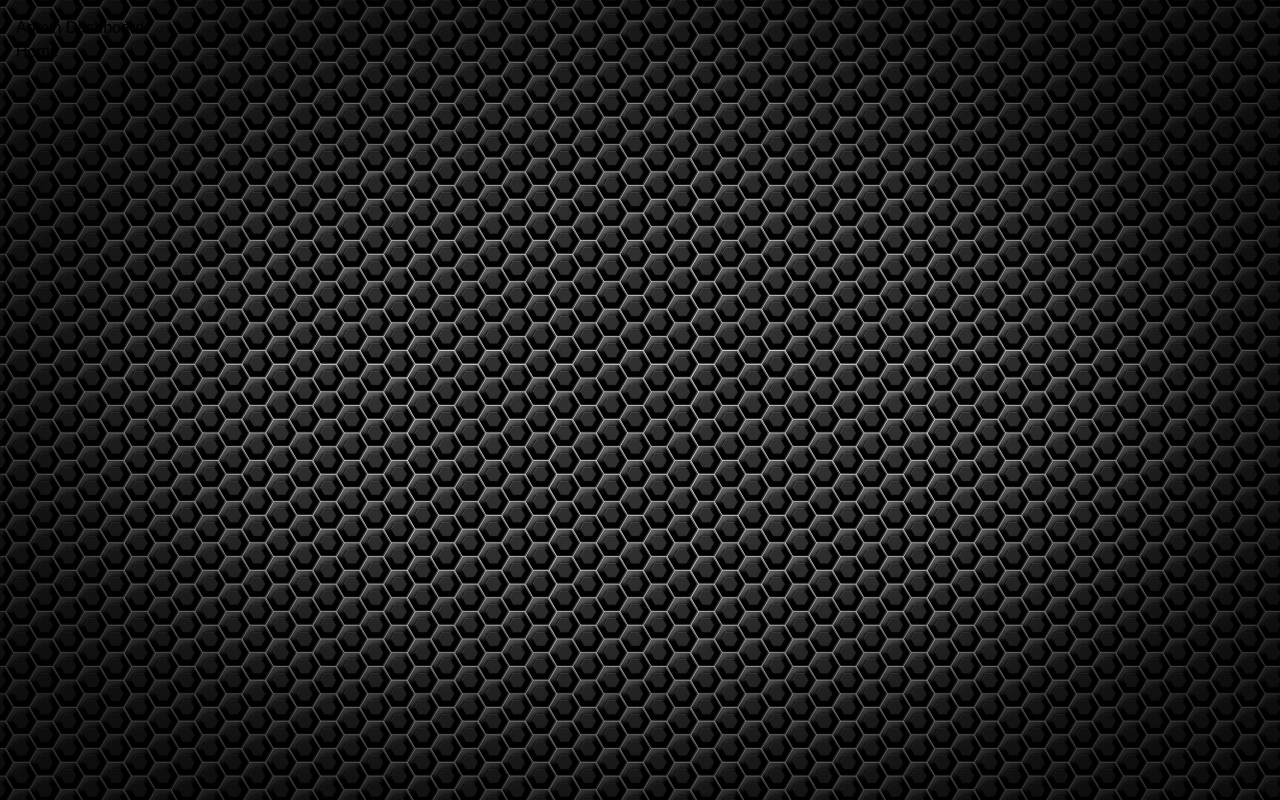
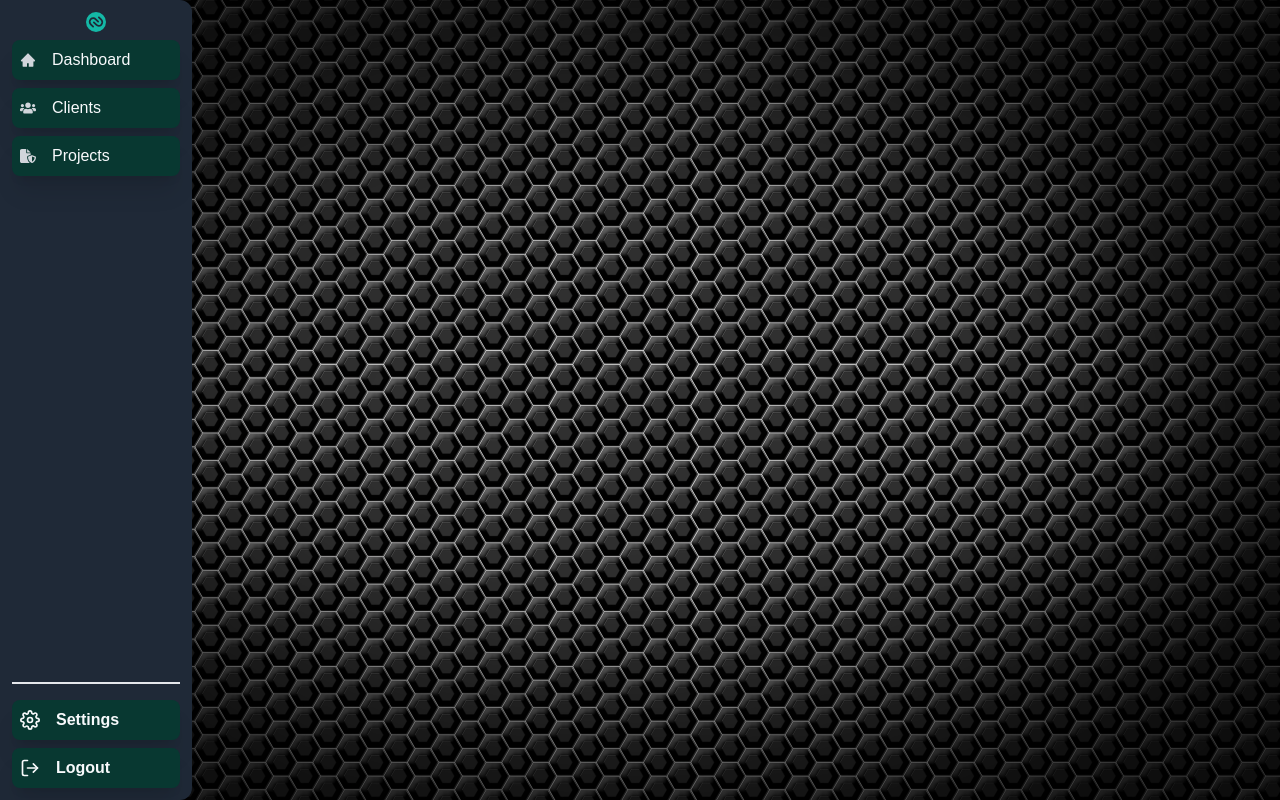
Before and after one commit to wahabsharif/env-byte, a Next.js app: page /dash in a window 1280 px wide. Built offline with nearby package versions, Linux system fonts and the light colour scheme; sample sign-in values are in the browser's storage.

Commit message:
Dashboard > SideBar

```diff
--- a/package.json
+++ b/package.json
@@ -22,6 +22,7 @@
     "mongodb": "^6.11.0",
     "mongoose": "^8.8.2",
     "next": "15.0.3",
+    "next-auth": "^4.24.10",
     "pg": "^8.13.1",
     "react": "19.0.0-rc-66855b96-20241106",
     "react-dom": "19.0.0-rc-66855b96-20241106",
--- /dev/null
+++ b/src/components/common/SideBar.tsx
@@ -0,0 +1,103 @@
+"use client";
+import React, { useState, useEffect } from "react";
+import { motion } from "framer-motion";
+import { sideBarData } from "@/data/sideBarData";
+import Link from "next/link";
+import { FiSettings, FiLogOut } from "react-icons/fi";
+import { SiAuthy } from "react-icons/si";
+
+const SideBar = () => {
+  const [firstName, setFirstName] = useState<string | null>(null);
+
+  useEffect(() => {
+    // Retrieve the 'userInfo' object from sessionStorage
+    const userInfo = sessionStorage.getItem("userInfo");
+
+    if (userInfo) {
+      try {
+        // Parse the JSON string and extract the first_name
+        const parsedUserInfo = JSON.parse(userInfo);
+        setFirstName(parsedUserInfo.first_name);
+      } catch (error) {
+        console.error("Failed to parse userInfo from sessionStorage", error);
+      }
+    }
+  }, []);
+
+  const handleLogout = () => {
+    // Clear all session data
+    sessionStorage.clear();
+    // Optionally, you can redirect the user after logout
+    window.location.href = "/"; // Redirects to home or login page
+  };
+
+  return (
+    <motion.div
+      initial={{ x: -250 }}
+      animate={{ x: 0 }}
+      exit={{ x: -250 }}
+      transition={{ type: "spring", stiffness: 300, damping: 30 }}
+      className="fixed top-0 left-0 h-full w-48 bg-gray-800 text-white p-3 shadow-lg flex flex-col rounded-r-xl"
+    >
+      <h1 className="text-xl flex justify-center items-center font-bold tracking-wider text-thLightGreen mb-2 text-center">
+        <SiAuthy className="mx-2 " />
+        {firstName}
+      </h1>
+      <nav className="flex-1">
+        <ul>
+          {sideBarData.map((item, index) => {
+            return (
+              <motion.li
+                key={index}
+                className="p-2 mb-2 bg-thGreen rounded-lg shadow-xl cursor-pointer"
+                whileHover={{
+                  scale: 1.05, // Scale effect on hover
+                }}
+                whileTap={{ scale: 0.95 }}
+                transition={{ type: "spring", stiffness: 400, damping: 10 }}
+              >
+                <Link
+                  href={item.path}
+                  className="flex items-center space-x-4 w-full"
+                >
+                  <motion.div
+                    whileHover={{ scale: 1.1 }}
+                    className="text-md text-gray-300 font-bold"
+                  >
+                    <item.icon />
+                  </motion.div>
+                  <span className="text-md">{item.title}</span>
+                </Link>
+              </motion.li>
+            );
+          })}
+        </ul>
+      </nav>
+
+      {/* Buttons Section */}
+      <div className="mt-auto border-t-2 pt-4 space-y-2">
+        <motion.button
+          whileHover={{ scale: 1.05 }}
+          whileTap={{ scale: 0.95 }}
+          transition={{ type: "spring", stiffness: 400, damping: 10 }}
+          className="w-full p-2 text-md font-semibold text-white bg-thGreen rounded-lg shadow-xl flex items-center justify-start space-x-4"
+        >
+          <FiSettings className="text-xl" />
+          <span>Settings</span>
+        </motion.button>
+        <motion.button
+          whileHover={{ scale: 1.05 }}
+          whileTap={{ scale: 0.95 }}
+          transition={{ type: "spring", stiffness: 400, damping: 10 }}
+          className="w-full p-2 text-md font-semibold text-white bg-thGreen rounded-lg shadow-xl flex items-center justify-start space-x-4"
+          onClick={handleLogout}
+        >
+          <FiLogOut className="text-xl" />
+          <span>Logout</span>
+        </motion.button>
+      </div>
+    </motion.div>
+  );
+};
+
+export default SideBar;
--- /dev/null
+++ b/src/data/sideBarData.ts
@@ -0,0 +1,21 @@
+import { AiFillHome } from "react-icons/ai";
+import { FaUsers } from "react-icons/fa";
+import { FaFileShield } from "react-icons/fa6";
+
+export const sideBarData = [
+  {
+    title: "Dashboard",
+    icon: AiFillHome,
+    path: "/dash",
+  },
+  {
+    title: "Clients",
+    icon: FaUsers,
+    path: "/clients",
+  },
+  {
+    title: "Projects",
+    icon: FaFileShield,
+    path: "/projects",
+  },
+];
--- a/src/layouts/DashLayout.tsx
+++ b/src/layouts/DashLayout.tsx
@@ -1,6 +1,6 @@
 import ProtectedRoute from "@/components/auth/ProtectedRoute";
 import type { Metadata } from "next";
-import Link from "next/link";
+import SideBar from "@/components/common/SideBar";
 import React from "react";
 
 export const generateMetadata = ({
@@ -18,18 +18,11 @@ interface DashLayoutProps {
 const DashLayout: React.FC<DashLayoutProps> = ({ children }) => {
   return (
     <ProtectedRoute>
-      <div>
-        <aside className="text-gray-50">
-          <nav>
-            <h1 className="text-5xl">Admin Dashboard</h1>
-            <ul className="m-5 text-xl">
-              <li>
-                <Link href="/">Home</Link>
-              </li>
-            </ul>
-          </nav>
-        </aside>
-        <main style={{ marginLeft: "200px", padding: "20px" }}>{children}</main>
+      <div className="flex">
+        <SideBar />
+        <div className="flex-1 p-4">
+          <main>{children}</main>
+        </div>
       </div>
     </ProtectedRoute>
   );
```
Also changed, not shown: 1 other file (tests, documents, lock files or other folders).
